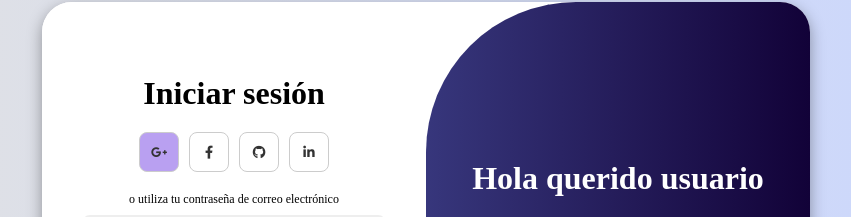
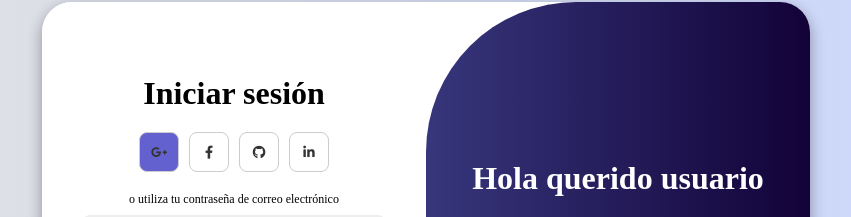
Before and after one commit to aleivac/Login, a plain HTML site: page docs/index.html in a window 1280 px wide. In both pictures the pointer is over the link 373 px from the left and 310 px from the top of the page. Shown: the part 158-375 px from the top of the page, without its empty margins (214-1065 px from the left). Drawn offline with Linux system fonts and the light colour scheme.

Commit message:
Add files via upload

```diff
--- a/docs/style.css
+++ b/docs/style.css
@@ -147,7 +147,7 @@ body {
     height: 40px;
   }
   .social-icons a:hover {
-    background-color: #b9a0f1;
+    background-color: #6361cf;
   }
 
 
```
